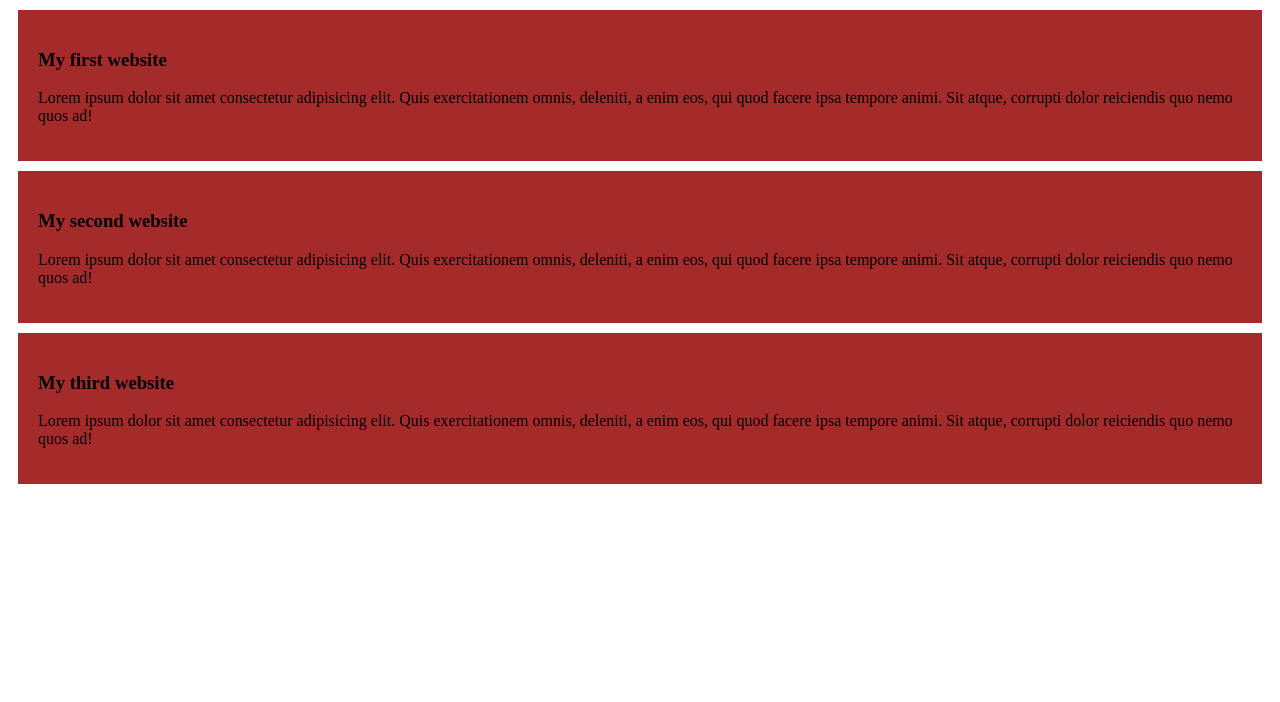
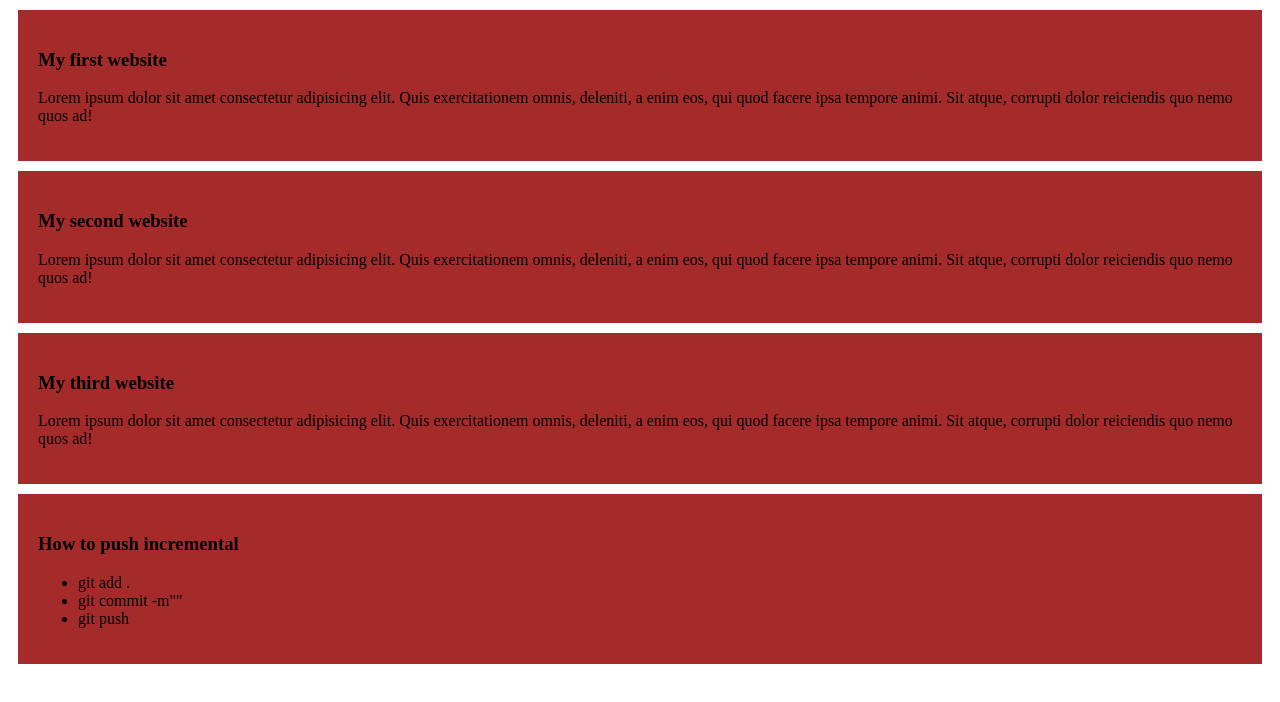
Before and after one commit to rubaiyatraiyan/My-simple-website, a plain HTML site: page index.html in a window 1280 px wide. Drawn offline with Linux system fonts and the light colour scheme.

Commit message:
add the list

```diff
--- a/index.html
+++ b/index.html
@@ -16,5 +16,11 @@
     <div><h3>My third website</h3>
     <p>Lorem ipsum dolor sit amet consectetur adipisicing elit. Quis exercitationem omnis, deleniti, a enim eos, qui quod facere ipsa tempore animi. Sit atque, corrupti dolor reiciendis quo nemo quos ad!</p>
     </div>
+    <div><h3>How to push incremental</h3>
+    <ul><li>git add .</li>
+        <li>git commit -m""</li>
+        <li>git push</li>
+    </ul>
+    </div>
 </body>
 </html>
```
